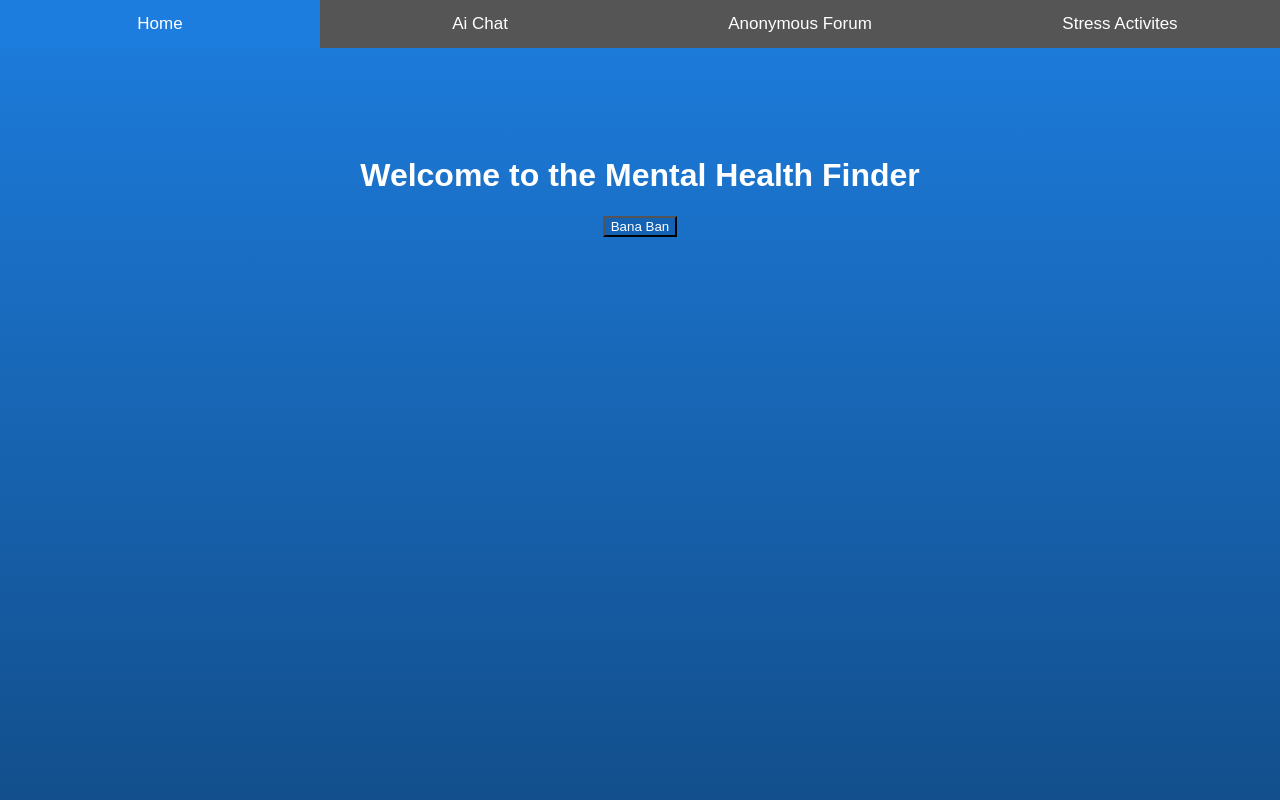
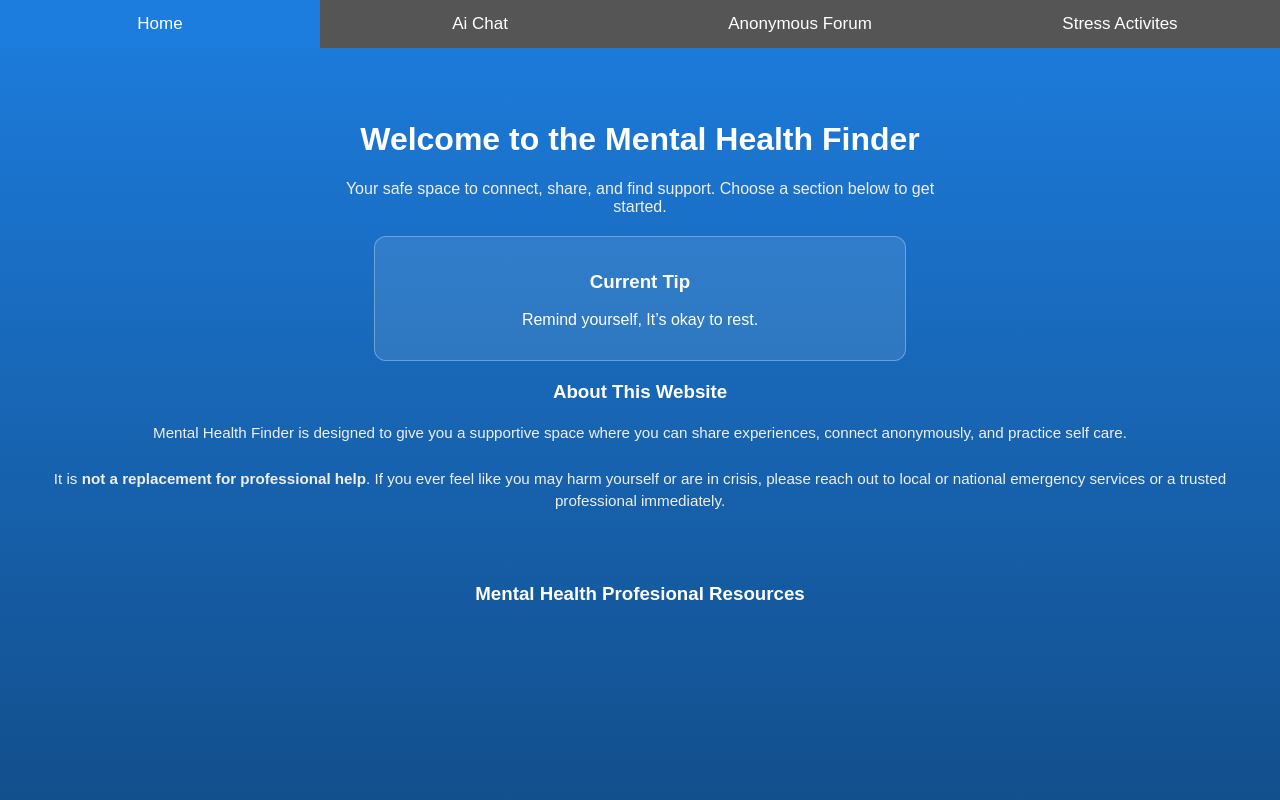
Before and after one commit to AwesomeDuckDude/Mental_Health_Finder, a plain HTML site: page index.html in a window 1280 px wide. Both pictures are taken after a click on the button "Home". Shown: the top 800 px of the page. Drawn offline with Linux system fonts and the light colour scheme.

Commit message:
Home page refiend

```diff
--- a/index.html
+++ b/index.html
@@ -12,11 +12,71 @@
 
 
 <div id="Home" class="tabcontent">
-  <body>
-  <body bgcolor="black">
-  <br><br><h1>Welcome to the Mental Health Finder</h1>
-  <button style="background-color:#1462B3; color:white;" onclick="sayHello()">Bana Ban</button>
-</body>
+  <h1 style="color: white; text-align:center;">Welcome to the Mental Health Finder</h1>
+  <p style="color: #eee; text-align:center; max-width: 600px; margin: 0 auto;">
+    Your safe space to connect, share, and find support.
+    Choose a section below to get started.
+  </p>
+
+  <div class="tip-box">
+    <h3>Current Tip</h3>
+    <p id="dailyTip"></p>
+    <script>
+      const tips = [
+        "Take a deep breath. Inhale for 4 seconds, hold for 4, exhale for 6.",
+        "Go for a short walk and notice the sounds around you.",
+        "Write down three things you're grateful for today.",
+        "Stretch your arms above your head and roll your shoulders back.",
+        "Drink a glass of water, hydration can improve mood and focus.",
+        "Send a kind message to someone you care about.",
+        "Spend 5 minutes sitting quietly, noticing your breath.",
+        "Listen to your favorite song and really focus on the music.",
+        "Write down one small goal and take the first step toward it.",
+        "Step outside and get a little sunlight if you can.",
+        "Declutter one small area of your room or desk.",
+        "Try a grounding exercise, Name 5 things you see, 4 you touch, 3 you hear, 2 you smell, 1 you taste.",
+        "Practice saying something encouraging to yourself.",
+        "Turn off notifications for 30 minutes and enjoy the quiet.",
+        "Read a few pages of a book or article you enjoy.",
+        "Do 10 slow neck rolls to release tension.",
+        "Take 5 slow breaths and notice how your chest rises and falls.",
+        "Stand up and shake out your arms and legs for a minute.",
+        "Close your eyes and picture a peaceful place.",
+        "Smile! even a small smile can improve your mood.",
+        "Try writing your thoughts in a journal for 5 minutes.",
+        "Spend a moment appreciating something simple, like the sky or your coffee.",
+        "Limit screen time before bed to help with better sleep.",
+        "If you feel overwhelmed, break tasks into tiny steps.",
+        "Celebrate a small win from today, even if it’s just getting up.",
+        "Put on a calming playlist or nature sounds.",
+        "Practice progressive relaxation, tense and relax each muscle group.",
+        "Do one act of kindness, big or small.",
+        "Remind yourself, It’s okay to rest. ",
+        "Think of one thing you’re looking forward to, no matter how small."
+      ];
+      document.getElementById("dailyTip").innerText = tips[Math.floor(Math.random() * tips.length)];
+    </script>
+  </div>
+
+  <div class="about-box">
+    <h3>About This Website</h3>
+    <p>
+      Mental Health Finder is designed to give you a supportive space where you can
+      share experiences, connect anonymously, and practice self care.
+      <br><br>
+      It is <b>not a replacement for professional help</b>. If you ever feel like
+      you may harm yourself or are in crisis, please reach out to local or national emergency
+      services or a trusted professional immediately.
+    </p>
+  </div>
+
+  <div class="resources-box">
+    <br><br>
+    <h3>Mental Health Profesional Resources</h3>
+    <ul>
+
+  </div>
+
 </div>
 
 
--- a/style.css
+++ b/style.css
@@ -44,10 +44,47 @@ body, html {
   margin: 0;
 }
 
+
+.home-buttons {
+  text-align: center;
+  margin: 20px 0;
+}
+
+.home-buttons button {
+  background-color: #1462B3;
+  color: white;
+  border: none;
+  padding: 12px 20px;
+  margin: 10px;
+  border-radius: 10px;
+  cursor: pointer;
+  font-size: 1rem;
+}
+.home-buttons button:hover {
+  background-color: #1D7DDE;
+}
+
+.tip-box {
+  background: rgba(255,255,255,0.1);
+  border-radius: 12px;
+  padding: 15px;
+  margin: 20px auto;
+  max-width: 500px;
+  text-align: center;
+  color: white;
+  border: 1px solid rgba(255,255,255,0.3);
+}
+.about-box p {
+  color: #eee;
+  font-size: 0.95rem;
+  line-height: 1.5;
+}
+
 body {
   font-family: Arial, sans-serif;
   text-align: center;
 }
+
 
 #Forum input, #Forum button {
   margin: 5px 0;
@@ -75,6 +112,5 @@ body {
 #Forum .topic,
 #Forum .reply {
   word-wrap: break-word;
-  overflow-wrap: anywhere;
-  white-space: pre-wrap;
+  overflow-wrap: below;
 }
```
